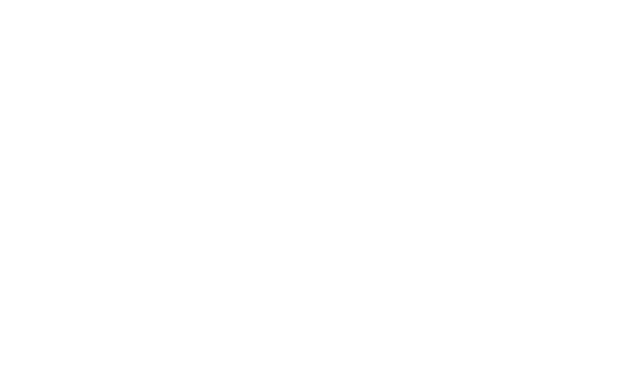
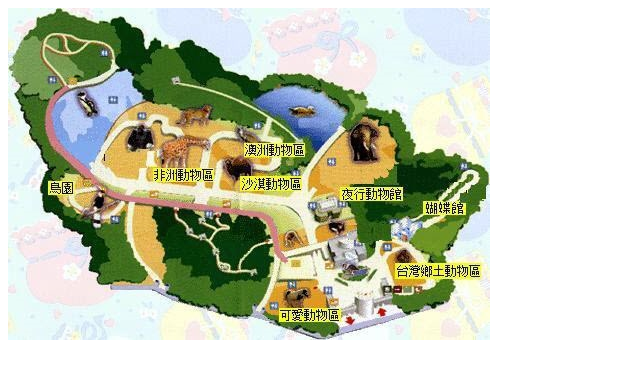
Before and after one commit to yxyx040/yxyx040.github.io, a plain HTML site: page W6HW/index.html in a window 1280 px wide. Shown: the whole page, without its empty margins (0-640 px from the left). Drawn offline with Linux system fonts and the light colour scheme.

Commit message:
Update index.html

```diff
--- a/W6HW/index.html
+++ b/W6HW/index.html
@@ -1,3 +1,3 @@
 <body>
-  <img scr="zoo.jpg">
+  <img src="zoo.jpg">
 </body>
```
